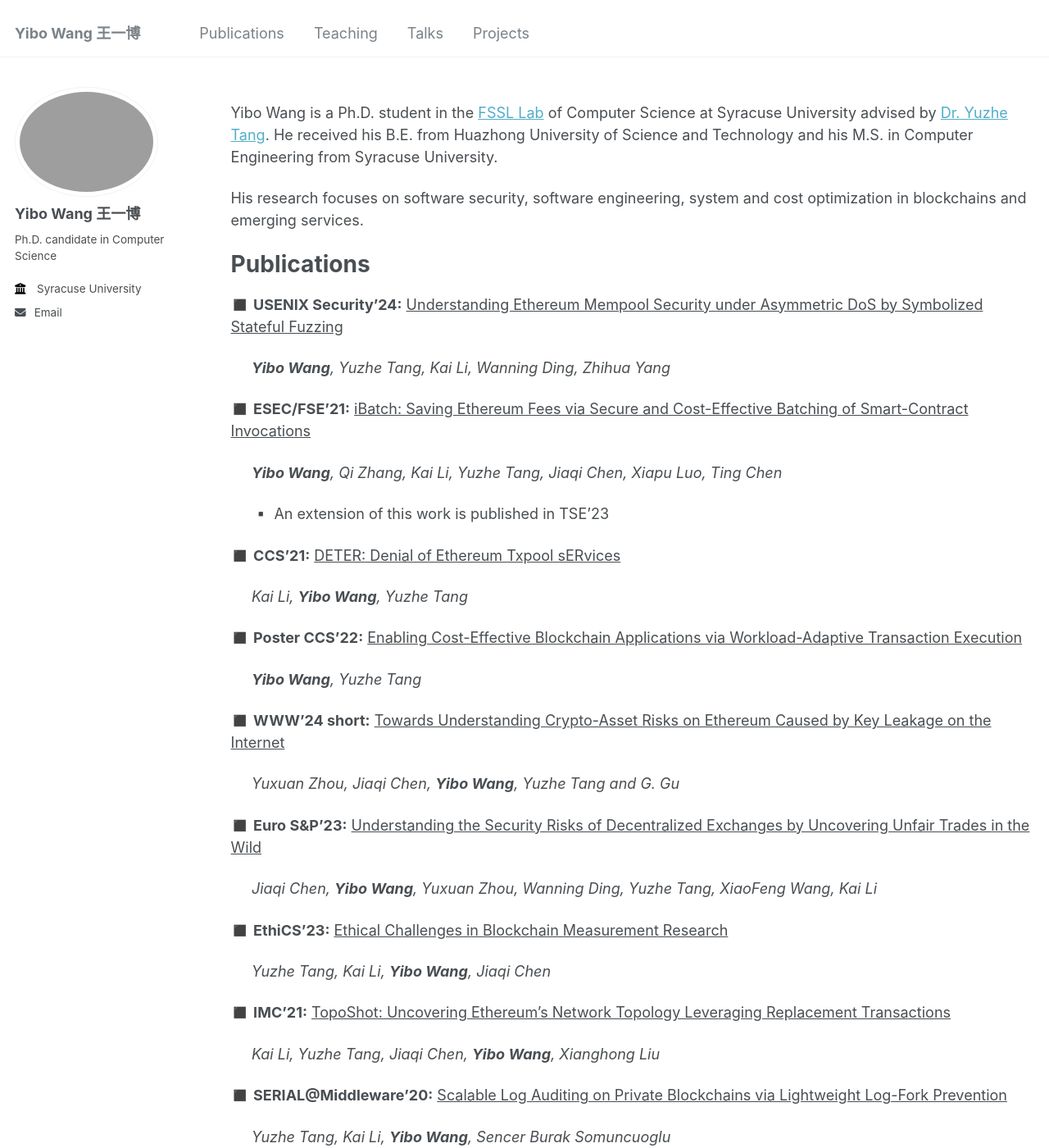
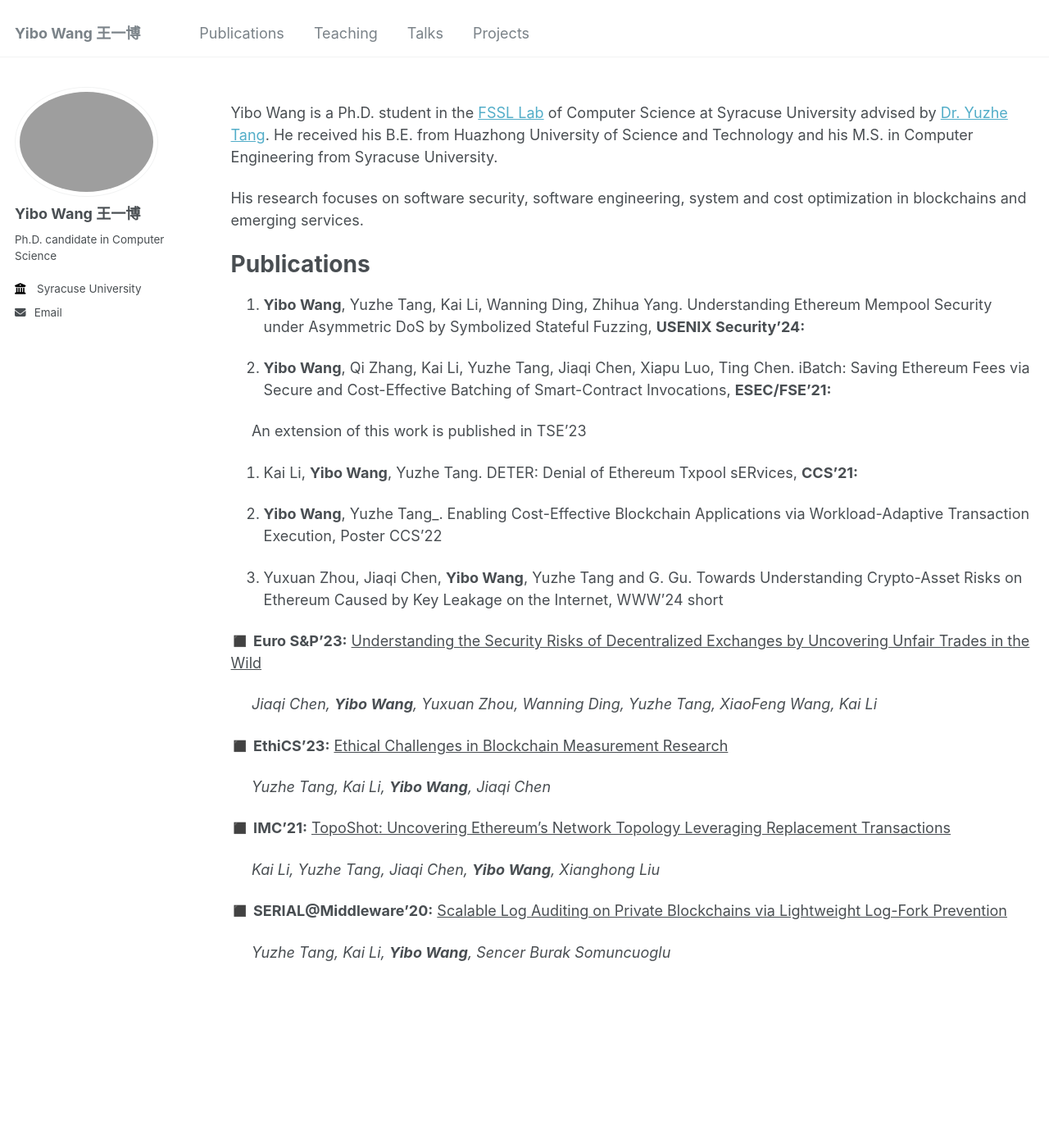
Before and after one commit to wangyibo0308/wangyibo0308.github.io, a Jekyll site: the page built from _pages/about.md, in a window 1280 px wide and 1400 px high. Shown: the whole window at 82% size. Built offline with Jekyll 4.4.1, drawn with Linux system fonts in a browser that asks for light colours; part of the change alters nothing that is shown.

Commit message:
Update about.md

```diff
--- a/_pages/about.md
+++ b/_pages/about.md
@@ -16,30 +16,17 @@ His research focuses on software security, software engineering, system and cost
 Publications
 ======
 
-◼️ **USENIX Security'24:** <span style="text-decoration: underline;">Understanding Ethereum Mempool Security under Asymmetric DoS by Symbolized Stateful Fuzzing</span>
+1. **Yibo Wang**, Yuzhe Tang, Kai Li, Wanning Ding, Zhihua Yang. Understanding Ethereum Mempool Security under Asymmetric DoS by Symbolized Stateful Fuzzing, **USENIX Security'24:**
 
-&nbsp;&nbsp;&nbsp;&nbsp;  _**Yibo Wang**, Yuzhe Tang, Kai Li, Wanning Ding, Zhihua Yang_
+2. **Yibo Wang**, Qi Zhang, Kai Li, Yuzhe Tang, Jiaqi Chen, Xiapu Luo, Ting Chen. iBatch: Saving Ethereum Fees via Secure and Cost-Effective Batching of Smart-Contract Invocations, **ESEC/FSE'21:**
 
+&nbsp;&nbsp;&nbsp;&nbsp;  An extension of this work is published in TSE'23
 
-◼️ **ESEC/FSE'21:** <span style="text-decoration: underline;">iBatch: Saving Ethereum Fees via Secure and Cost-Effective Batching of Smart-Contract Invocations</span>
+3. Kai Li, **Yibo Wang**, Yuzhe Tang. DETER: Denial of Ethereum Txpool sERvices, **CCS'21:**
 
-&nbsp;&nbsp;&nbsp;&nbsp;  _**Yibo Wang**, Qi Zhang, Kai Li, Yuzhe Tang, Jiaqi Chen, Xiapu Luo, Ting Chen_
+4. **Yibo Wang**, Yuzhe Tang_. Enabling Cost-Effective Blockchain Applications via Workload-Adaptive Transaction Execution, Poster CCS'22
 
-&nbsp;&nbsp;&nbsp;&nbsp;  ▪️ An extension of this work is published in TSE'23
-
-◼️ **CCS'21:** <span style="text-decoration: underline;">DETER: Denial of Ethereum Txpool sERvices</span>
-
-&nbsp;&nbsp;&nbsp;&nbsp;  _Kai Li, **Yibo Wang**, Yuzhe Tang_
-
-
-◼️ **Poster CCS'22:** <span style="text-decoration: underline;">Enabling Cost-Effective Blockchain Applications via Workload-Adaptive Transaction Execution</span>
-
-&nbsp;&nbsp;&nbsp;&nbsp;  _**Yibo Wang**, Yuzhe Tang_
-
-
-◼️ **WWW'24 short:** <span style="text-decoration: underline;">Towards Understanding Crypto-Asset Risks on Ethereum Caused by Key Leakage on the Internet</span>
-
-&nbsp;&nbsp;&nbsp;&nbsp;  _Yuxuan Zhou, Jiaqi Chen, **Yibo Wang**, Yuzhe Tang and G. Gu_
+5. Yuxuan Zhou, Jiaqi Chen, **Yibo Wang**, Yuzhe Tang and G. Gu. Towards Understanding Crypto-Asset Risks on Ethereum Caused by Key Leakage on the Internet, WWW'24 short
 
 
 ◼️ **Euro S&P'23:** <span style="text-decoration: underline;">Understanding the Security Risks of Decentralized Exchanges by Uncovering Unfair Trades in the Wild</span>
```
